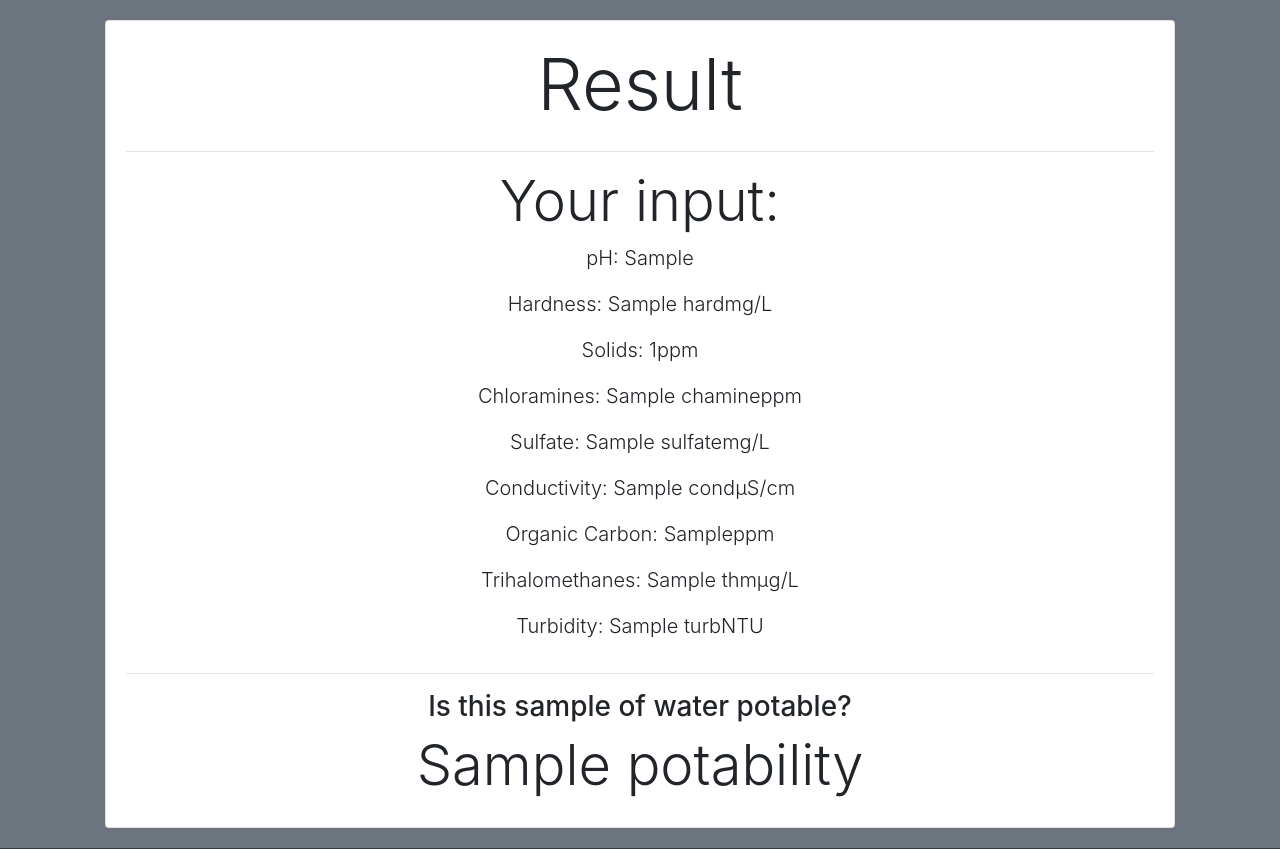
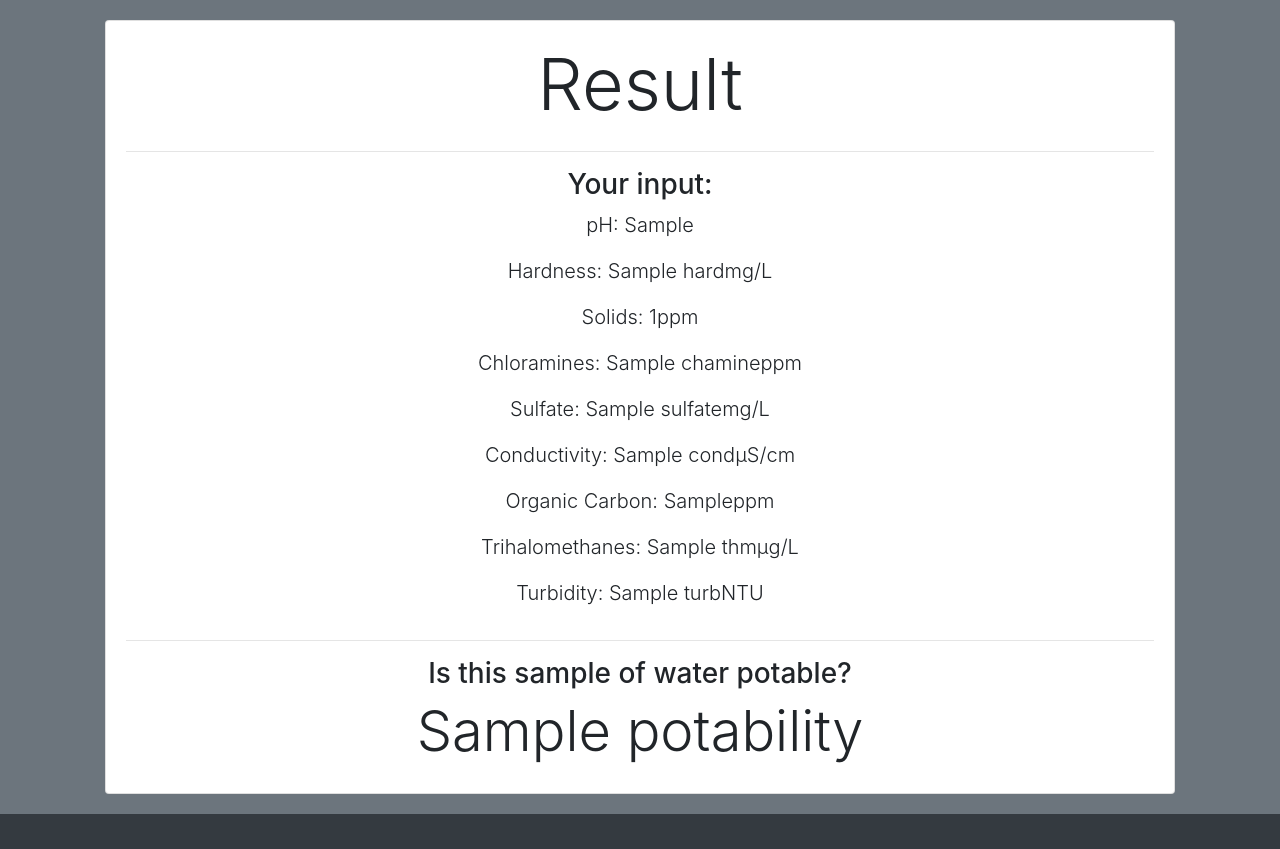
Before and after one commit to harideegee/project-h2o, a Flask app: template templates/results.html in a window 1280 px wide. Shown: the part 58-907 px from the top of the page. Run offline with Flask 2, Linux system fonts and the light colour scheme; the template is opened without the code that fills it: most values are stand-ins (such as "Sample title", 1, 10 or a date in 2020); parts of the project's set-up code (start-up, migrations or seed data) failed here and were passed over; some libraries are stand-ins or nearby versions.

Commit message:
some minor tweaks

```diff
--- a/templates/results.html
+++ b/templates/results.html
@@ -4,7 +4,7 @@
 <h1 class="display-3">Result</h1>
 <hr>
 
-<h3 class="display-4">Your input:</h3>
+<h3 class="display-5">Your input:</h3>
 
 <p class="lead">pH: {{ context.ph }}</p>
 <p class="lead">Hardness: {{ context.hard }}mg/L</p>
```
